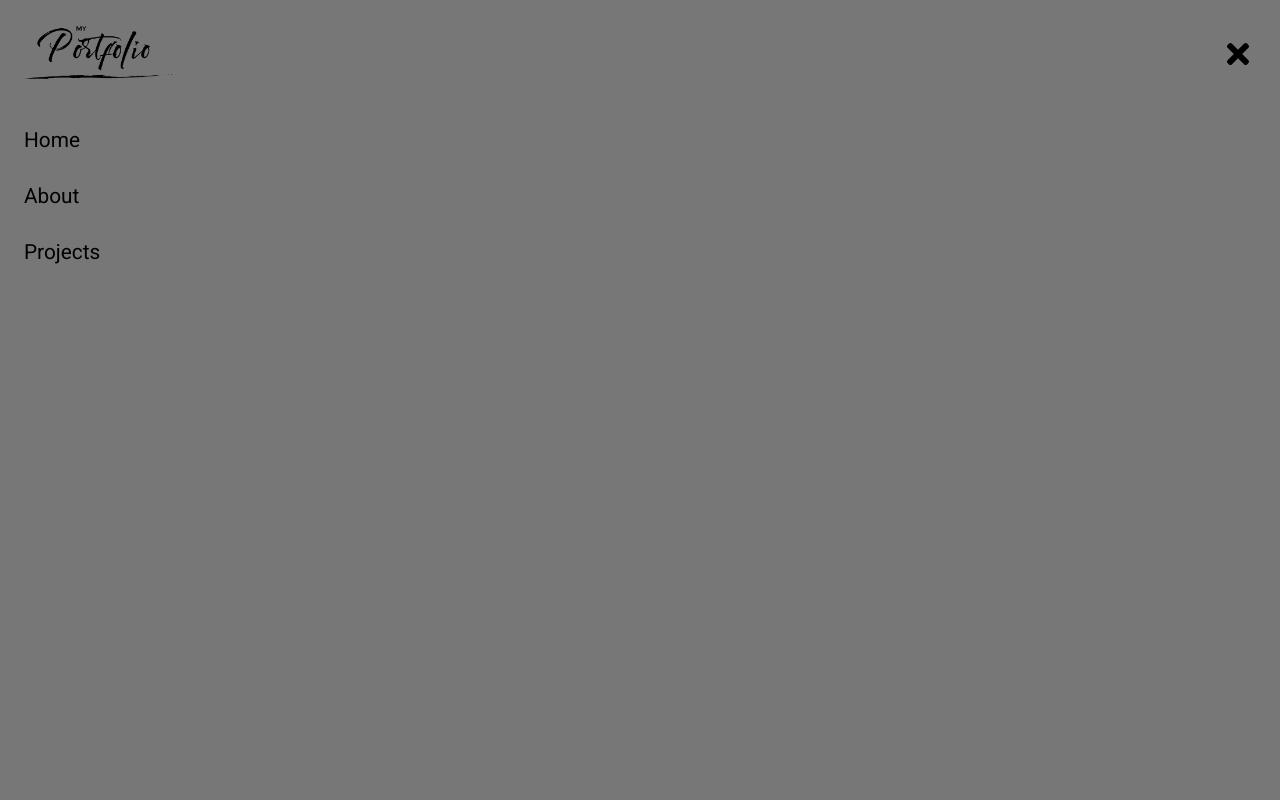
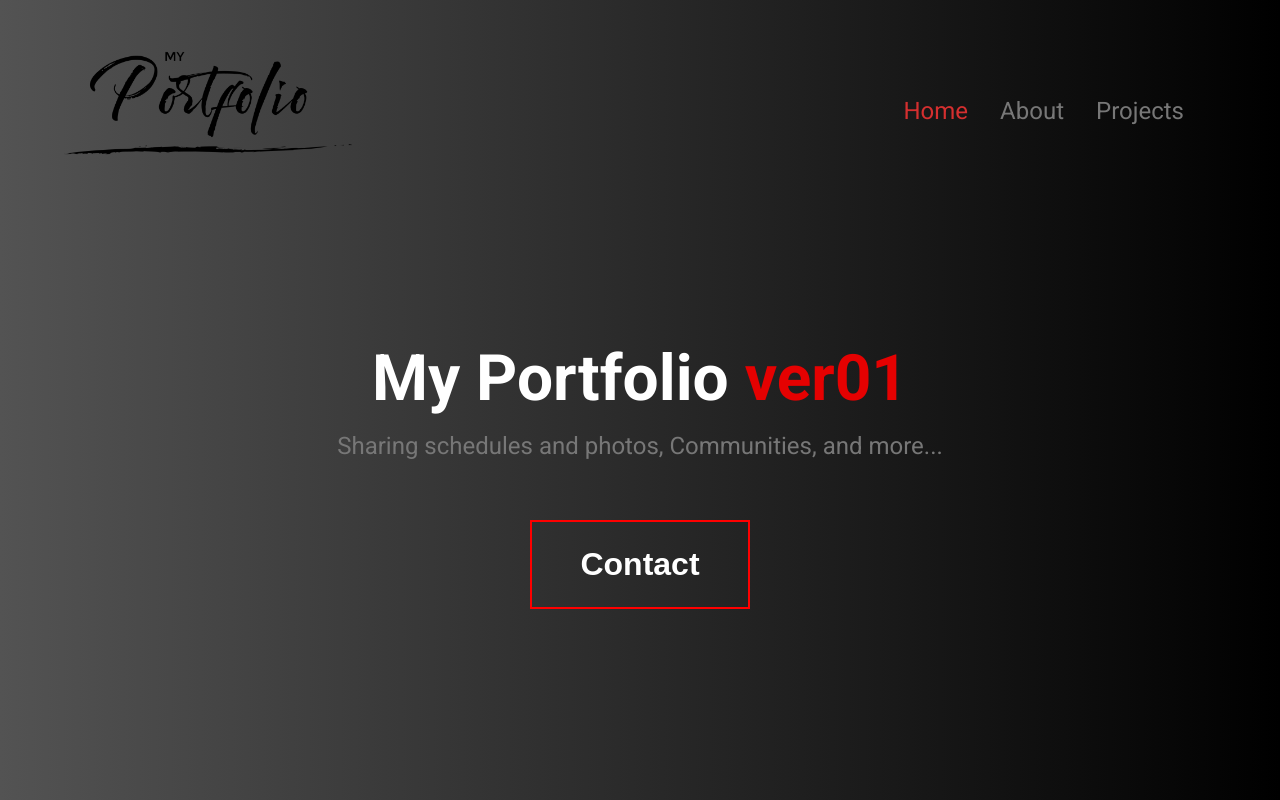
Before and after one commit to chlrkdgml77/Portfolio, a React (Create React App) app in the folder ver01/: page / in a window 1280 px wide. Built offline with nearby package versions, Linux system fonts and the light colour scheme.

Commit message:
2022.08.17

```diff
--- a/ver01/src/components/Sidebar/Sidebar.js
+++ b/ver01/src/components/Sidebar/Sidebar.js
@@ -72,6 +72,11 @@ const SidebarContainer = styled.div`
     transform: translate(0);
     z-index: 999;
   }
+  @media screen and (min-width: 992px) {
+  .sidebar {
+    display: none;
+  }
+}
 `;
 
 export default Sidebar;
--- a/ver01/src/components/Sidebar/Sidebar.module.css
+++ b/ver01/src/components/Sidebar/Sidebar.module.css
@@ -45,9 +45,3 @@
   background: rgb(147, 147, 147);
   color: red;
 }
-
-@media screen and (min-width: 992px) {
-  .sidebar {
-    display: none;
-  }
-}
--- a/ver01/src/pages/Home/Home.module.css
+++ b/ver01/src/pages/Home/Home.module.css
@@ -15,7 +15,7 @@
   align-items: center;
 }
 .main-h1 {
-  font-size: 6rem;
+  font-size: 4rem;
   margin-bottom: 1rem;
   animation-name: moveRight;
   animation-duration: 1.5s;
@@ -24,7 +24,7 @@
   color: rgb(229, 1, 1);
 }
 .main-p {
-  font-size: 2rem;
+  font-size: 1.5rem;
   color: #777;
 }
 
```
